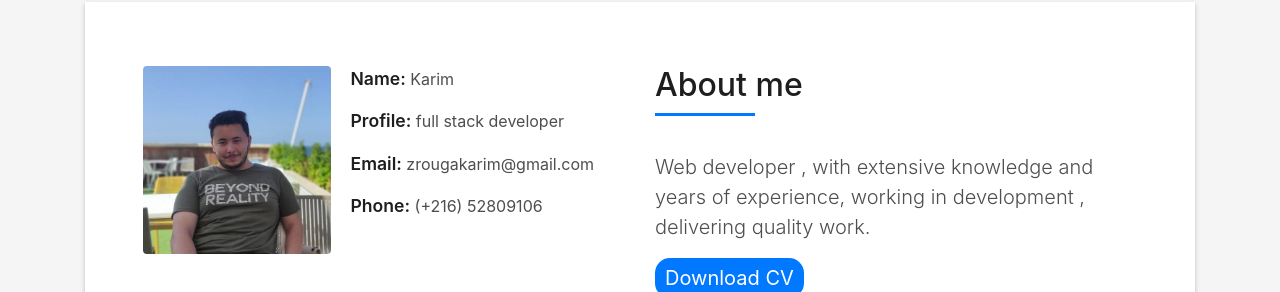
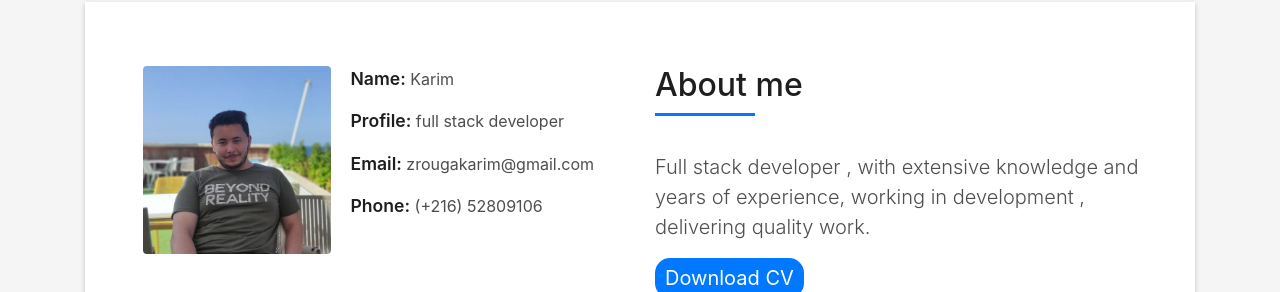
Before and after one commit to karimzrouga/karimzrouga.github.io, a plain HTML site: page index.html in a window 1280 px wide. Shown: the part 862-1154 px from the top of the page. Drawn offline with Linux system fonts and the light colour scheme; files whose address does not match are found by name.

Commit message:
Update index.html

```diff
--- a/index.html
+++ b/index.html
@@ -120,7 +120,7 @@
                     </h5>
                   </div>
                   <p class="lead">
-                    Web developer , with extensive knowledge and years of experience, working in development
+                    Full stack developer , with extensive knowledge and years of experience, working in development
                     , delivering quality work.
                   </p>
  <a href="https://raw.githubusercontent.com/karimzrouga/karimzrouga.github.io/466db49a6b04af79994cac29ea356de6b0e88f0f/cv.pdf" id="button3" download="proposed_file_name">Download CV</a>
```
